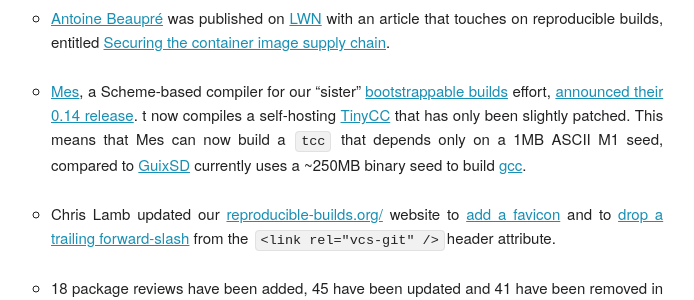
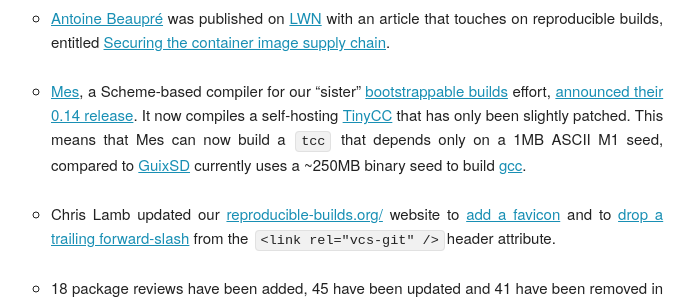
Before and after one commit to prototypefund/reproducible-website, a Jekyll site: the page built from _blog/posts/161.md, in a window 1280 px wide and 900 px high, scrolled down 780 px. Shown: the part 156-456 px from the top of the window, without its empty margins (124-818 px from the left). Built offline with Jekyll 4.4.1, drawn with Linux system fonts in a browser that asks for light colours; some web fonts are replaced.

Commit message:
161: typo in mes note.

```diff
--- a/_blog/posts/161.md
+++ b/_blog/posts/161.md
@@ -16,7 +16,7 @@
 
 * [Antoine Beaupré](https://anarc.at/) was published on [LWN](https://lwn.net/) with an article that touches on reproducible builds, entitled [Securing the container image supply chain](https://lwn.net/Articles/754443/).
 
-- [Mes](https://gitlab.com/janneke/mes), a Scheme-based compiler for our "sister" [bootstrappable builds](http://bootstrappable.org) effort, [announced their 0.14 release](https://lists.reproducible-builds.org/pipermail/rb-general/2018-May/000983.html). t now compiles a self-hosting [TinyCC](https://bellard.org/tcc/) that has only been slightly patched. This means that Mes can now build a `tcc` that depends only on a 1MB ASCII M1 seed, compared to [GuixSD](https://www.gnu.org/software/guix/) currently uses a ~250MB binary seed to build [gcc](https://gcc.gnu.org/).
+- [Mes](https://gitlab.com/janneke/mes), a Scheme-based compiler for our "sister" [bootstrappable builds](http://bootstrappable.org) effort, [announced their 0.14 release](https://lists.reproducible-builds.org/pipermail/rb-general/2018-May/000983.html). It now compiles a self-hosting [TinyCC](https://bellard.org/tcc/) that has only been slightly patched. This means that Mes can now build a `tcc` that depends only on a 1MB ASCII M1 seed, compared to [GuixSD](https://www.gnu.org/software/guix/) currently uses a ~250MB binary seed to build [gcc](https://gcc.gnu.org/).
 
 * Chris Lamb updated our [reproducible-builds.org/](https://reproducible-builds.org/) website to [add a favicon](https://salsa.debian.org/reproducible-builds/reproducible-website/commit/3d2189e) and to [drop a trailing forward-slash](https://salsa.debian.org/reproducible-builds/reproducible-website/commit/d2afd1f) from the `<link rel="vcs-git" />`header attribute.
 
```
